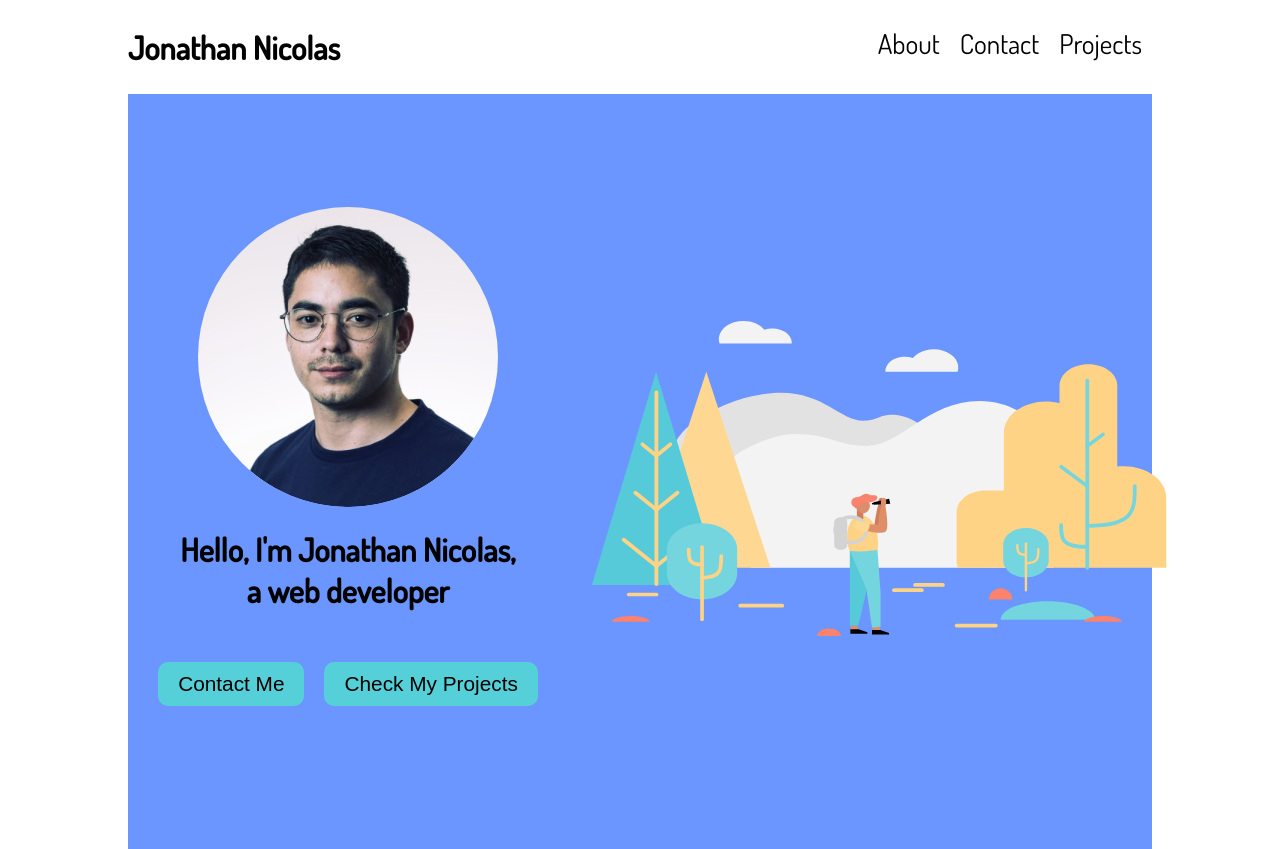
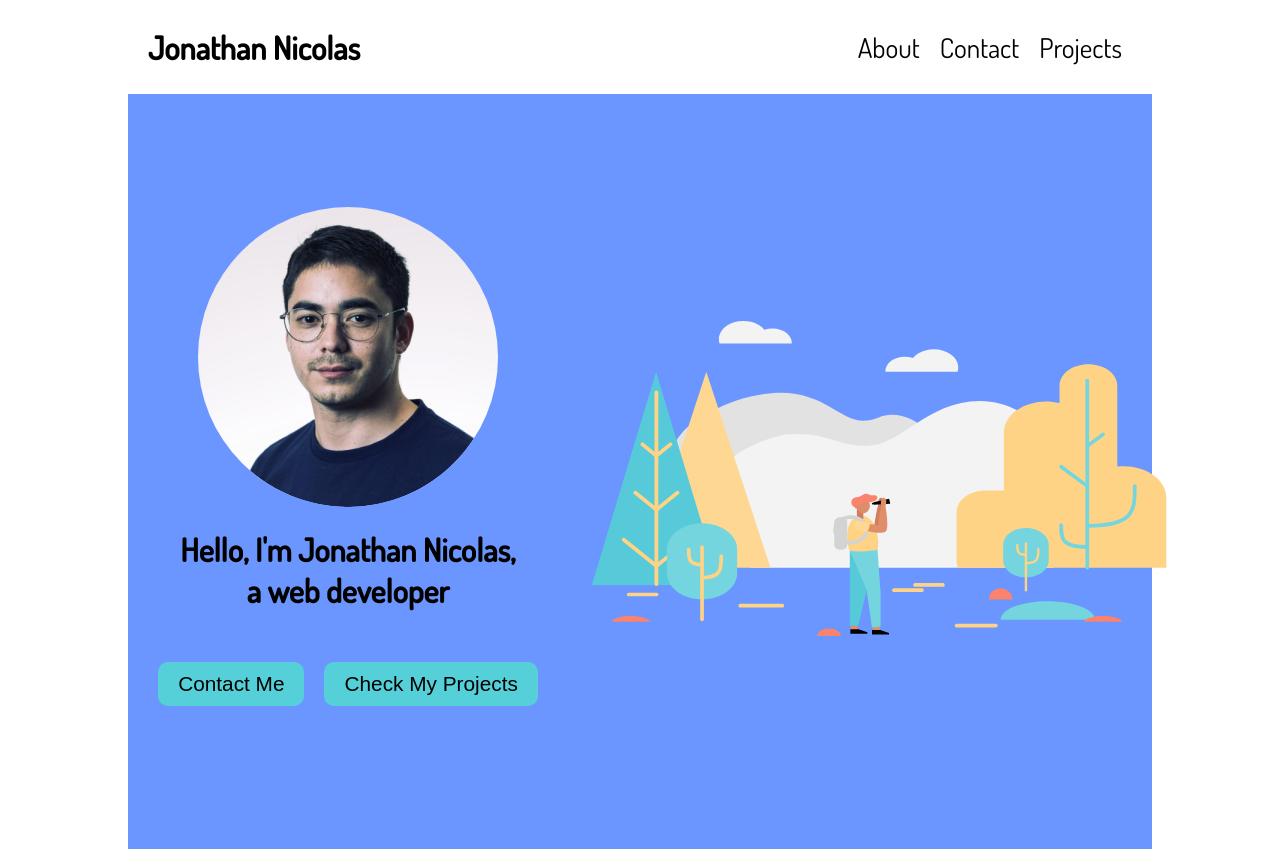
Before and after one commit to jobegood49/jonathannicolas.dev, a React (Create React App) app: page / in a window 1280 px wide. Built offline with nearby package versions, Linux system fonts and the light colour scheme.

Commit message:
Add style to navigation component

```diff
--- a/src/components/Navigation.js
+++ b/src/components/Navigation.js
@@ -5,8 +5,12 @@ const Nav = styled.nav`
   display: flex;
   width: 100%;
   justify-content: space-between;
+  align-items: center;
   & h1 {
     font-size: 2rem;
+  }
+  & > * {
+    margin: 20px;
   }
 `;
 
```
